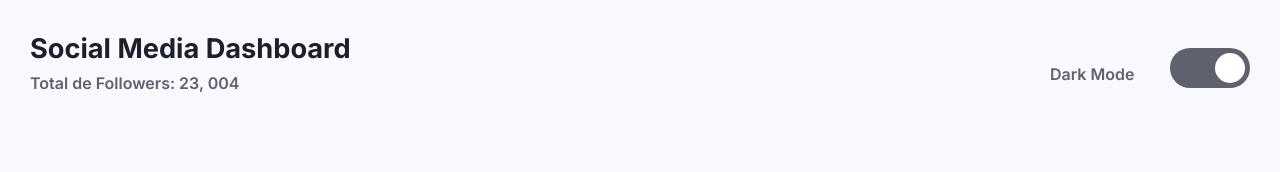
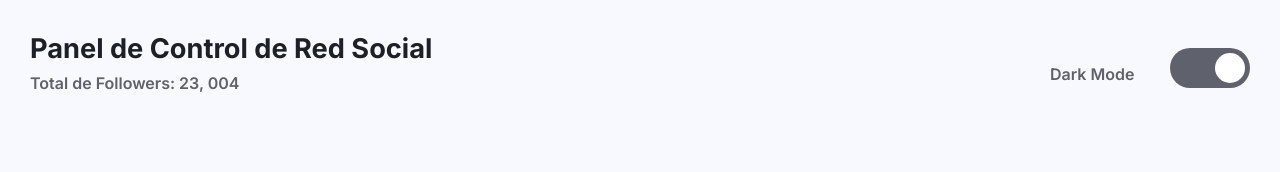
Before and after one commit to Marco01nD/Dark-Mode, a plain HTML site: page index.html in a window 1280 px wide. Shown: the top 172 px of the page. Drawn offline with Linux system fonts and the light colour scheme.

Commit message:
Cambios en el titulo de la plantilla

```diff
--- a/index.html
+++ b/index.html
@@ -12,7 +12,7 @@
         <div class="wrapper"> <!--delimita el ancho maximo de cada seccion-->
             <div class="header-grid">
                     <div>
-                        <h1>Social Media Dashboard</h1>
+                        <h1>Panel de Control de Red Social</h1>
                         <p class="header-total">Total de Followers: 23, 004</p>
                     </div>
 
```
